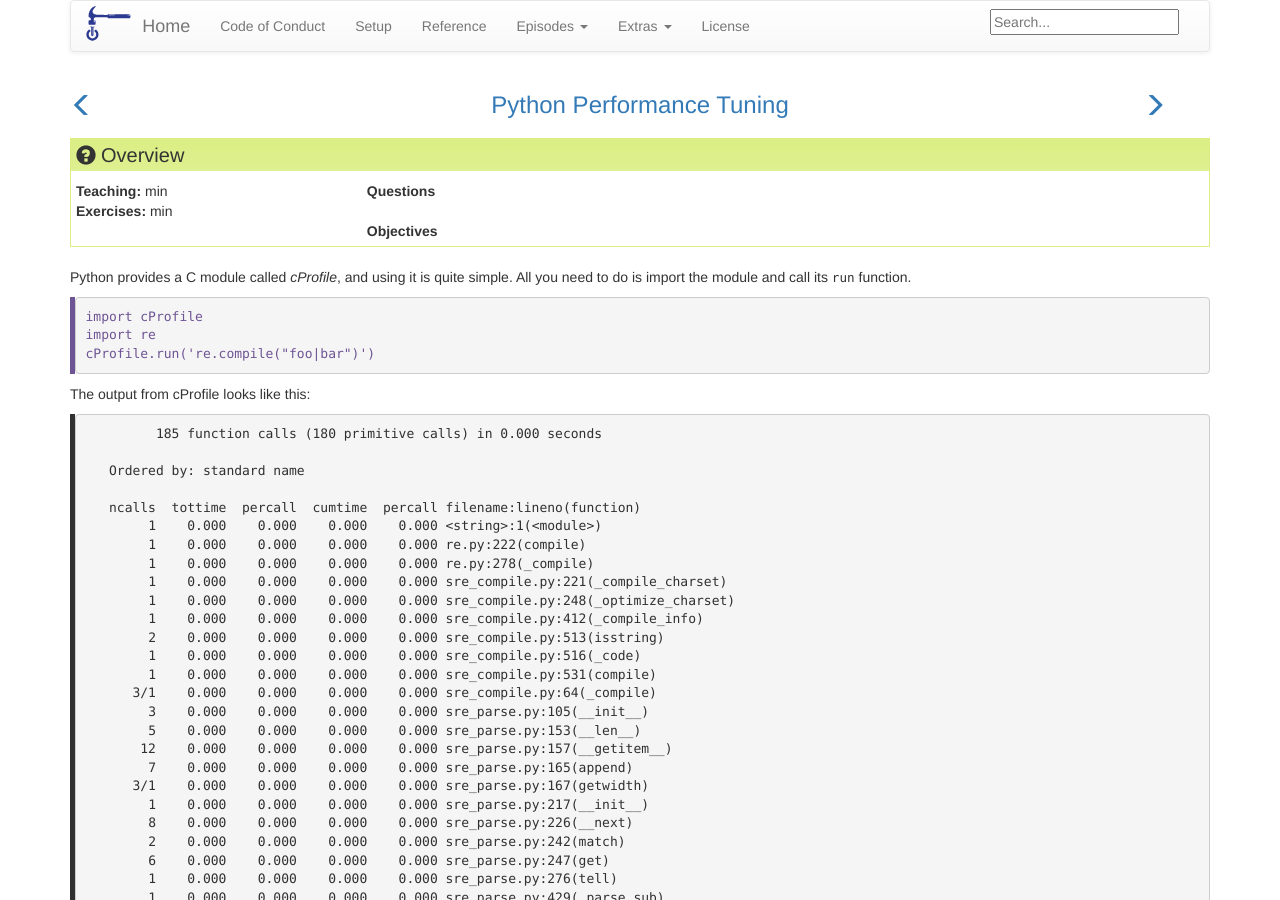
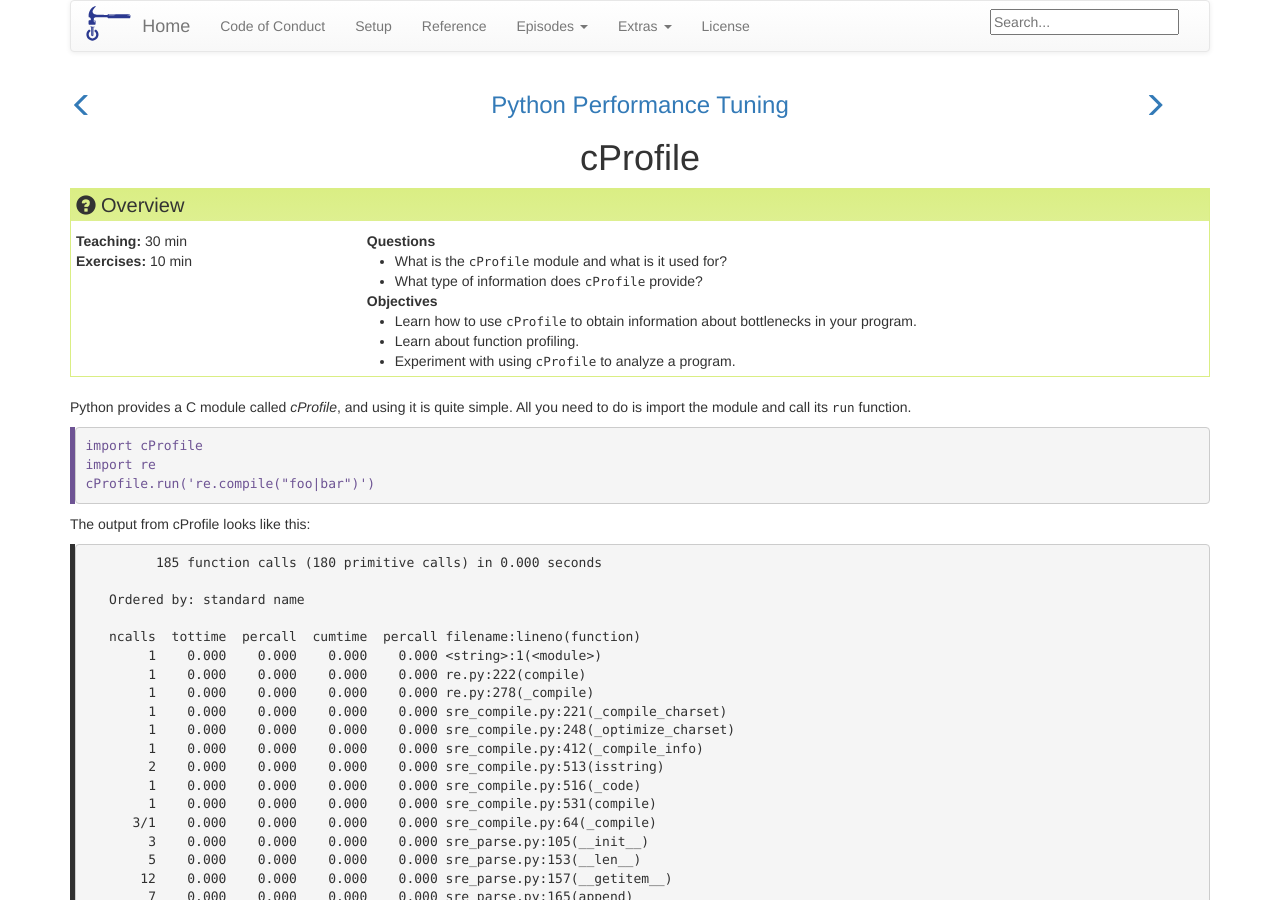
Before and after one commit to nyu-cds/python-performance-tuning, a Jekyll site: the page built from _episodes/02-cprofile.md, in a window 1280 px wide and 900 px high. Built offline with Jekyll 4.4.1, drawn with Linux system fonts in a browser that asks for light colours; some of the changed text lies outside the part shown.

Commit message:
Missing quotes
Signed-off-by: Greg Watson <g.watson@computer.org>

```diff
--- a/_episodes/02-cprofile.md
+++ b/_episodes/02-cprofile.md
@@ -1,17 +1,17 @@
 ---
-title: cProfile
+title: "cProfile"
 teaching: 30
 exercises: 10
 questions:
-- What is the `cProfile` module and what is it used for?
-- What type of information does `cProfile` provide?
+- "What is the `cProfile` module and what is it used for?"
+- "What type of information does `cProfile` provide?"
 objectives:
-- Learn how to use `cProfile` to obtain information about bottlenecks in your program.
-- Learn about function profiling.
-- Experiment with using `cProfile` to analyze a program.
+- "Learn how to use `cProfile` to obtain information about bottlenecks in your program."
+- "Learn about function profiling."
+- "Experiment with using `cProfile` to analyze a program."
 keypoints:
-- `cProfile` provides information about the functions in a program.
-- There is some overhead when using `cProfile` to analyze a program.
+- "`cProfile` provides information about the functions in a program."
+- "There is some overhead when using `cProfile` to analyze a program."
 ---
 Python provides a C module called *cProfile*, and using it is quite simple. All you need to do is import the module and call its `run` function.
 
```
Also changed, not shown: _episodes/03-line_profiler.md (+7 -7 lines).
